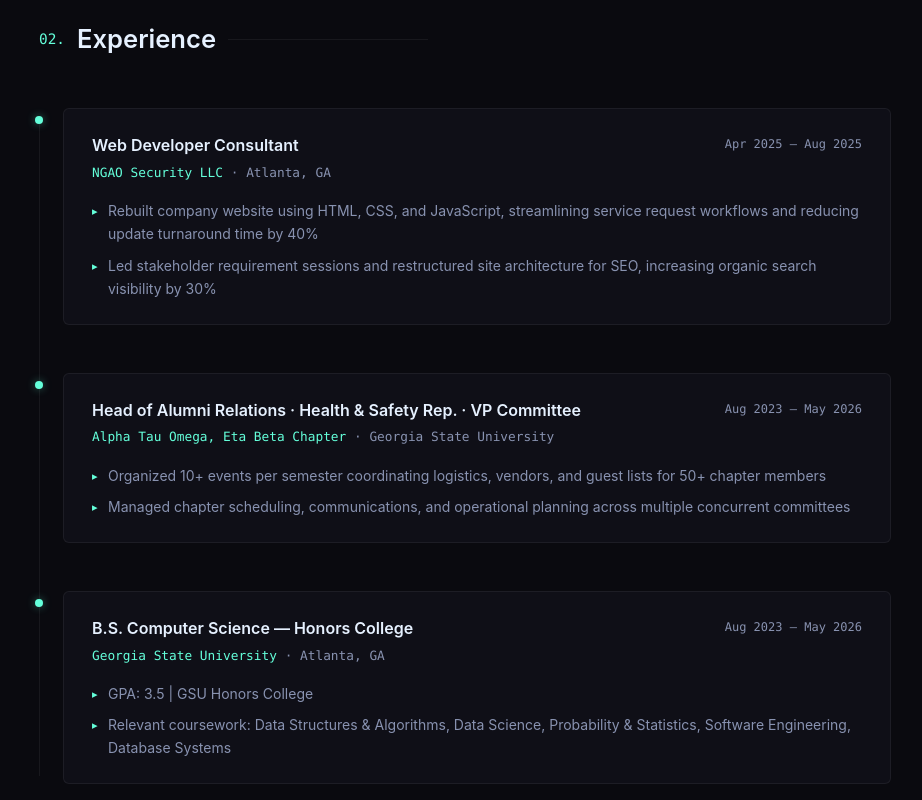
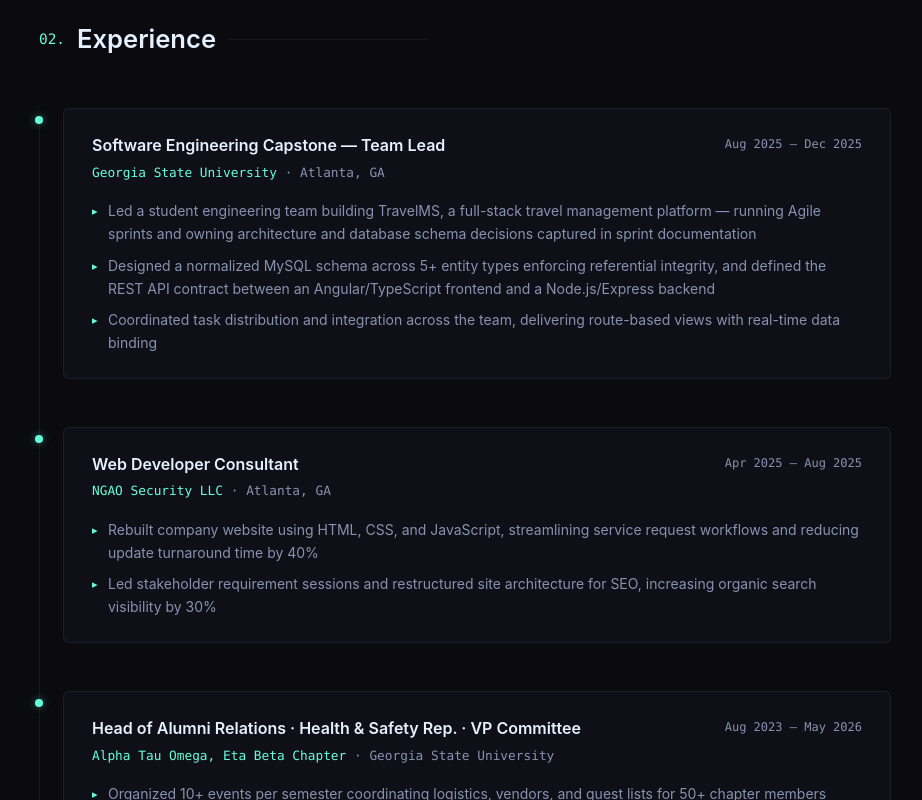
Before and after one commit to 2u5hi/portfolio, a React app: page / in a window 1280 px wide. Shown: the part 1760-2560 px from the top of the page, without its empty margins (175-1097 px from the left). Built offline with nearby package versions, Linux system fonts and the light colour scheme; the HTML template or start-up script is replaced by a standard one.

Commit message:
Add capstone team lead to experience timeline

```diff
--- a/src/App.jsx
+++ b/src/App.jsx
@@ -120,6 +120,17 @@
 ]
 
 const EXPERIENCE = [
+  {
+    role: 'Software Engineering Capstone — Team Lead',
+    org: 'Georgia State University',
+    location: 'Atlanta, GA',
+    range: 'Aug 2025 – Dec 2025',
+    bullets: [
+      'Led a student engineering team building TravelMS, a full-stack travel management platform — running Agile sprints and owning architecture and database schema decisions captured in sprint documentation',
+      'Designed a normalized MySQL schema across 5+ entity types enforcing referential integrity, and defined the REST API contract between an Angular/TypeScript frontend and a Node.js/Express backend',
+      'Coordinated task distribution and integration across the team, delivering route-based views with real-time data binding',
+    ],
+  },
   {
     role: 'Web Developer Consultant',
     org: 'NGAO Security LLC',
```
